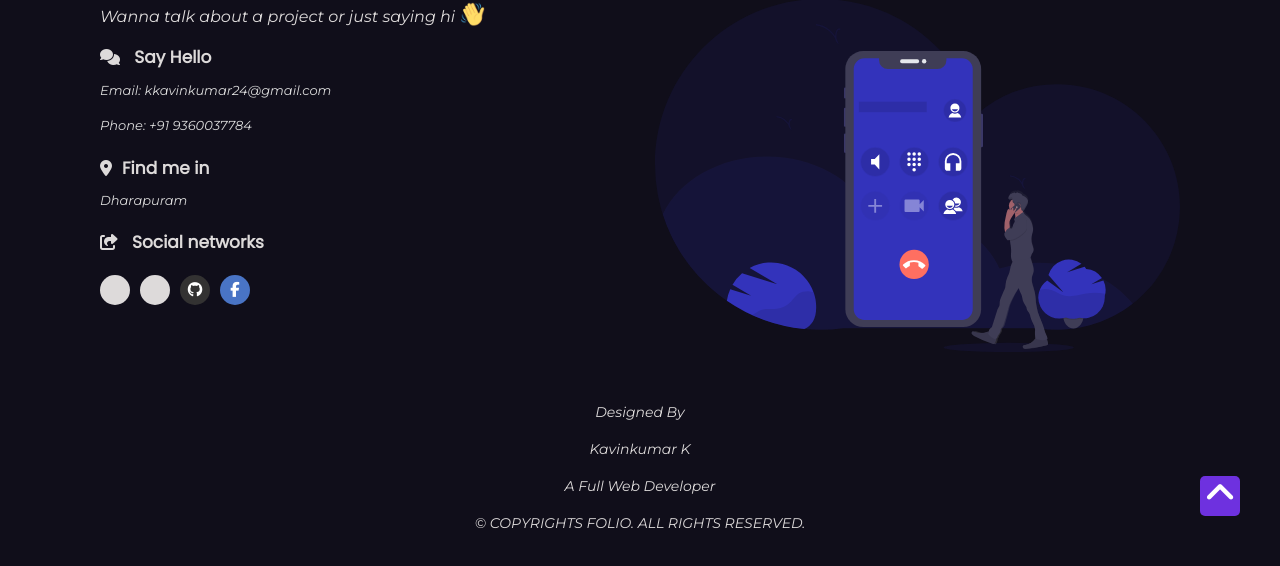
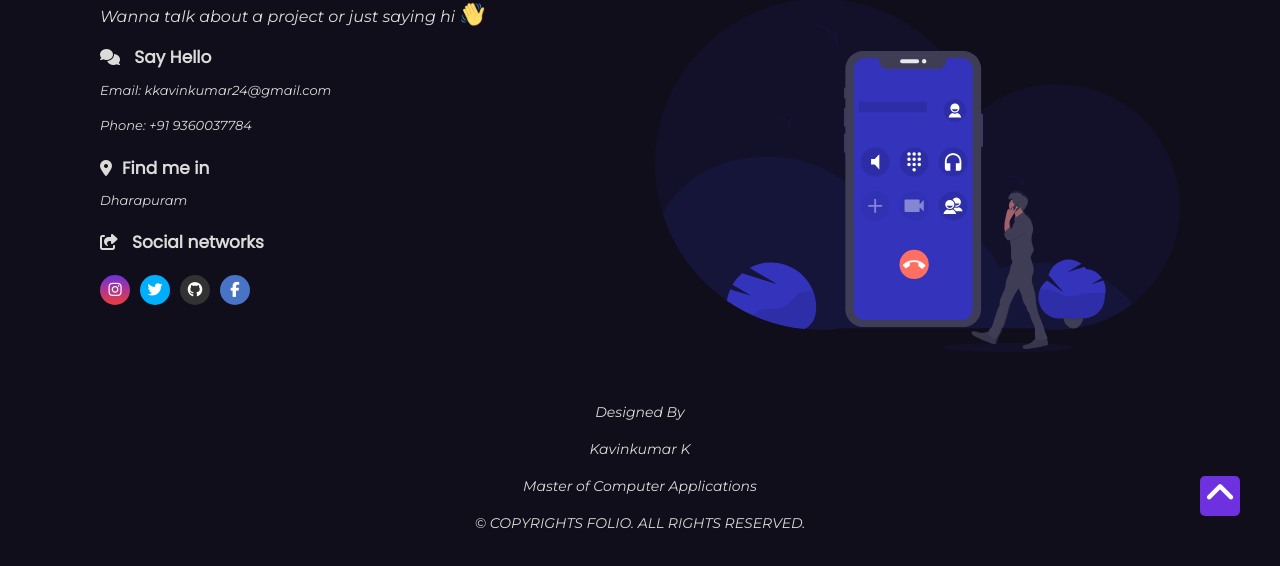
Before and after one commit to Kavin1421/Kavin_Portfolio, a Django app: page / in a window 1280 px wide. Shown: the part 2651-3217 px from the top of the page. Run offline with Django 3.2, Linux system fonts and the light colour scheme; data comes from the database, SQL or seed files in the repository; some libraries are stand-ins or nearby versions; some web fonts are replaced.

Commit message:
FourthPortfolio

```diff
--- a/feeds/templates/home_page.html
+++ b/feeds/templates/home_page.html
@@ -22,6 +22,8 @@
     <link rel="preload" href="{% static 'images/fonts/Agustina.21f233e1.woff' %}" as="font" type="font/woff" crossorigin="">
     <script src="https://use.fontawesome.com/66c3c19309.js"></script>
     <script src="https://unpkg.com/ionicons@5.5.3/dist/ionicons.js"></script>
+    <script type="module" src="https://unpkg.com/ionicons@7.1.0/dist/ionicons/ionicons.esm.js"></script>
+    <script nomodule src="https://unpkg.com/ionicons@7.1.0/dist/ionicons/ionicons.js"></script>
     <!-- links -->
 </head>
 
@@ -125,7 +127,7 @@
                                 <p>Javascript</p>
                             </div>
                             <div>
-                                <ion-icon name="logo-react" style="color: cyan;font-size:35px"></ion-icon>
+                                <ion-icon name="logo-edge"  style="color:cyan;font-size:35px"></ion-icon>
                                 </i>
                                 <p>C</p>
                             </div>
@@ -295,9 +297,9 @@
                                 <i class="fa fa-share-square-o"> <span id="io">Social networks</span> </i>
                             </div>
                             <h4>
-                                <a href="{{infor.instagram}}" class="m1"> <i class="icofont-instagram"></i></a>
+                                <a href="{{infor.instagram}}"> <i class="fa fa-instagram"></i></a>
 
-                                  <a href="{{infor.twitter}}" class="m1"> <i class="icofont-twitter"></i></a>
+                                <a href="{{infor.twitter}}"> <i class="fa fa-twitter"></i></a>
                                 <a href="{{infor.github}}"><i class="fa fa-github"></i>
                                 </a>
                                 <a href="{{infor.facebook}}"><i class="fa fa-facebook" style="background: #4974c5"></i></a>
@@ -315,7 +317,7 @@
                         <div class="col-md-4 ">
                             <p>Designed By </p>
                             <p>Kavinkumar K</p>
-                            <p>A Full Web Developer</p>
+                            <p>Master of Computer Applications</p>
                             <p id="copy ">© COPYRIGHTS FOLIO. ALL RIGHTS RESERVED.
                         </div>
                     </div>
--- a/portfolio/asgi.py
+++ b/portfolio/asgi.py
@@ -8,7 +8,7 @@ https://docs.djangoproject.com/en/3.2/howto/deployment/asgi/
 """
 
 import os
-
+# import django.core.asgi
 from django.core.asgi import get_asgi_application
 
 os.environ.setdefault('DJANGO_SETTINGS_MODULE', 'portfolio.settings')
--- a/static/css/main.css
+++ b/static/css/main.css
@@ -832,8 +832,8 @@ ion-icon {
 .logo-javascript {
   color: #e9b50a;
 }
-.logo-react {
-  color: #00aeff;
+.logo-edge {
+  color:white;
 }
 .fa-facebook {
   color: #5656be;
```
Also changed, not shown: static/images/logo-edge.svg (added).
